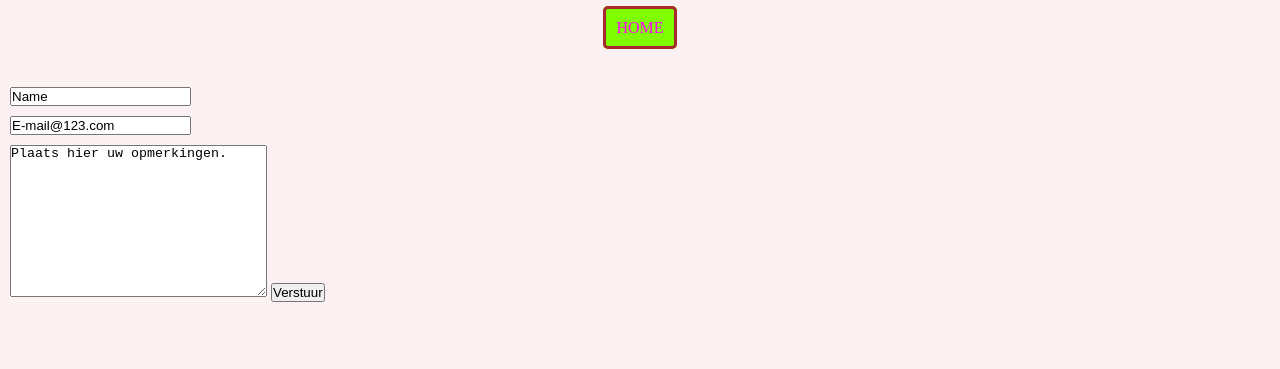
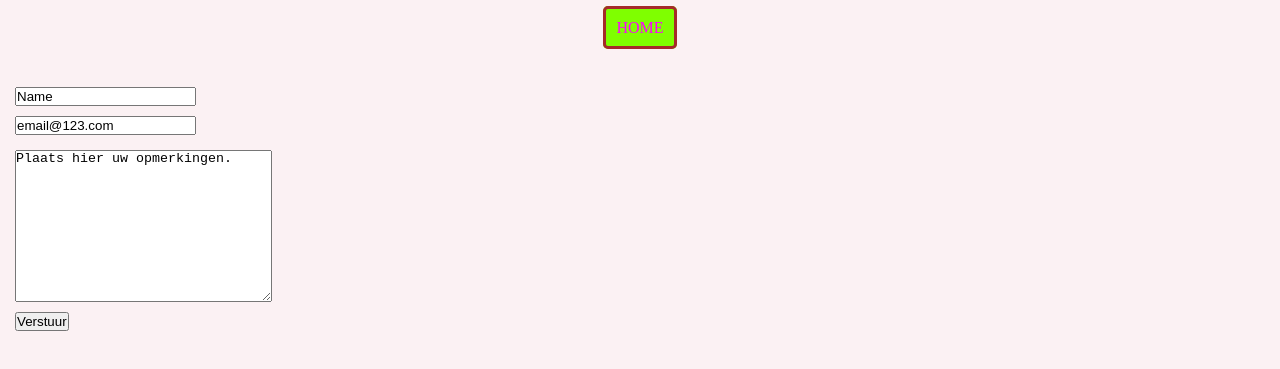
Before and after one commit to RoelofDunnink/Contactform, a plain HTML site: page contact.html in a window 1280 px wide. Shown: the part 93-462 px from the top of the page. Drawn offline with Linux system fonts and the light colour scheme.

Commit message:
Update contact.html

```diff
--- a/contact.html
+++ b/contact.html
@@ -21,13 +21,11 @@
     </nav>
   </header>
   <body>
-    <div>
-      <form name="contact" method="POST" data-netlify="true">
-        <input type="text" value="Name" />
-        <input type="email" value="E-mail@123.com" />
-        <textarea rows="10" cols="30">Plaats hier uw opmerkingen.</textarea>
-        <button type="submit">Verstuur</button>
-      </form>
-    </div>
-  </body>
+     <form name="contact" method="POST" data-netlify="true">
+        <p><input type="text" value="Name" /></p>
+        <p><input type="email" value="email@123.com" /></p>
+        <p><textarea rows="10" cols="30">Plaats hier uw opmerkingen.</textarea></p>
+        <p><button type="submit">Verstuur</button></p>
+     </form>
+   </body>
 </form>
```
